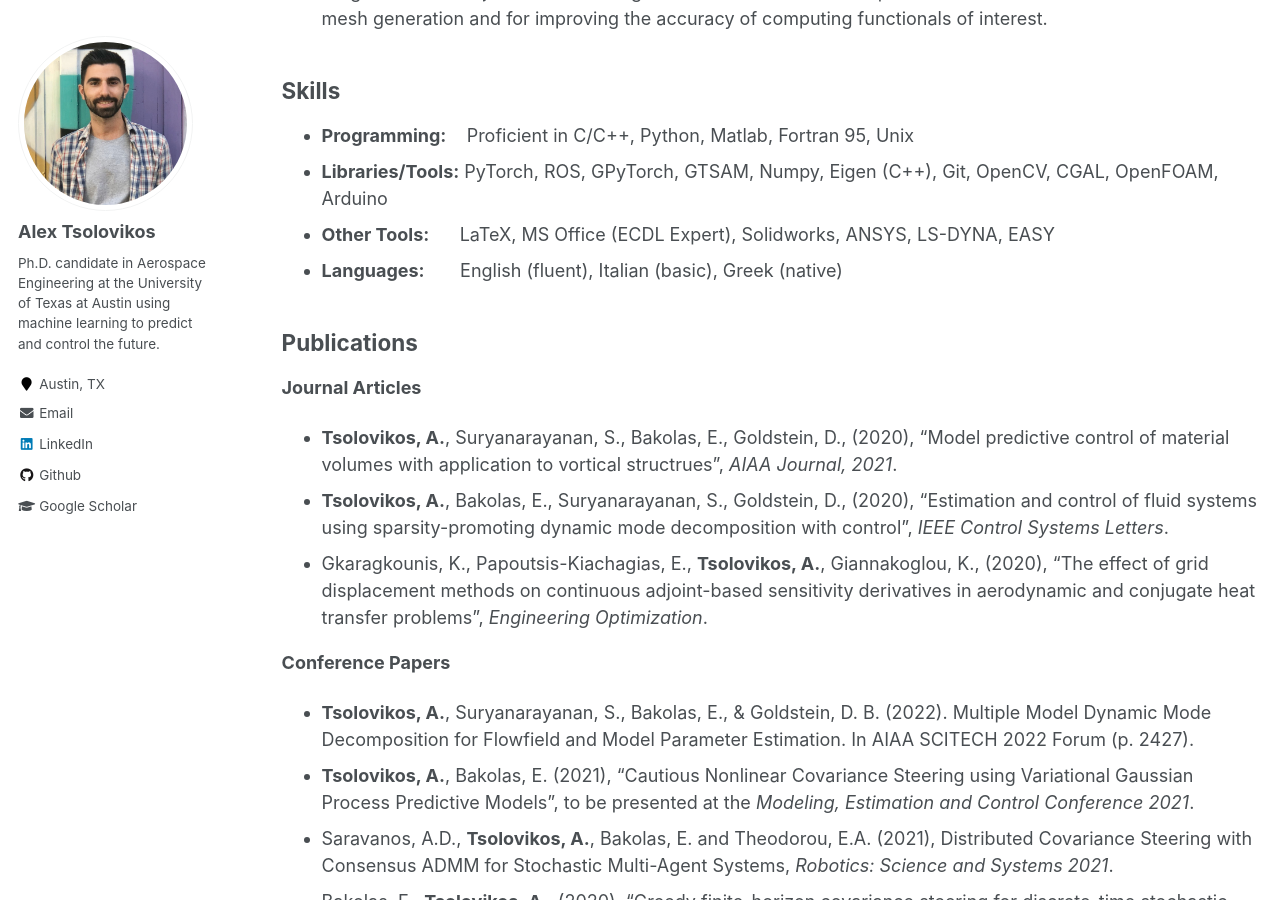
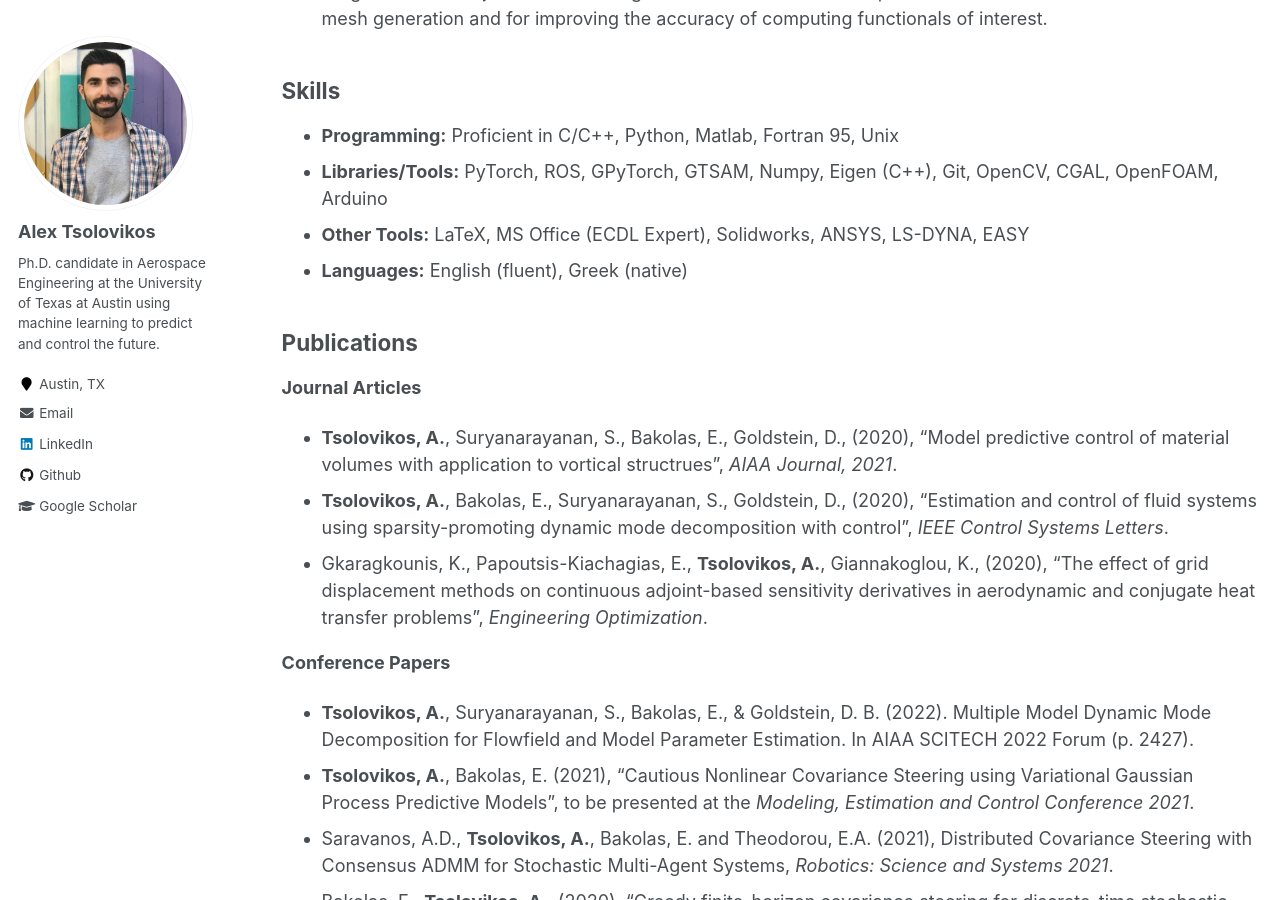
Before and after one commit to alextsolovikos/alextsolovikos.github.io, a Jekyll site: the page built from _pages/cv.md, in a window 1280 px wide and 900 px high, scrolled down 2279 px. Built offline with Jekyll 4.4.1, drawn with Linux system fonts in a browser that asks for light colours; formulas are drawn with MathJax 3.

Commit message:
Update cv.md

```diff
--- a/_pages/cv.md
+++ b/_pages/cv.md
@@ -125,10 +125,10 @@ Athens
 |  |   |
 -->
 
-- **Programming:** &nbsp;&nbsp;&nbsp;Proficient in C/C++, Python, Matlab, Fortran 95, Unix
+- **Programming:** Proficient in C/C++, Python, Matlab, Fortran 95, Unix
 - **Libraries/Tools:** PyTorch, ROS, GPyTorch, GTSAM, Numpy, Eigen (C++), Git, OpenCV, CGAL, OpenFOAM, Arduino
-- **Other Tools:** &nbsp;&nbsp;&nbsp;&nbsp;&nbsp;LaTeX, MS Office (ECDL Expert), Solidworks, ANSYS, LS-DYNA, EASY
-- **Languages:** &nbsp;&nbsp;&nbsp;&nbsp;&nbsp;&nbsp;English (fluent), Italian (basic), Greek (native)
+- **Other Tools:** LaTeX, MS Office (ECDL Expert), Solidworks, ANSYS, LS-DYNA, EASY
+- **Languages:** English (fluent), Greek (native)
 
 **Publications**
 ------------------------------------------------------------------------
```
